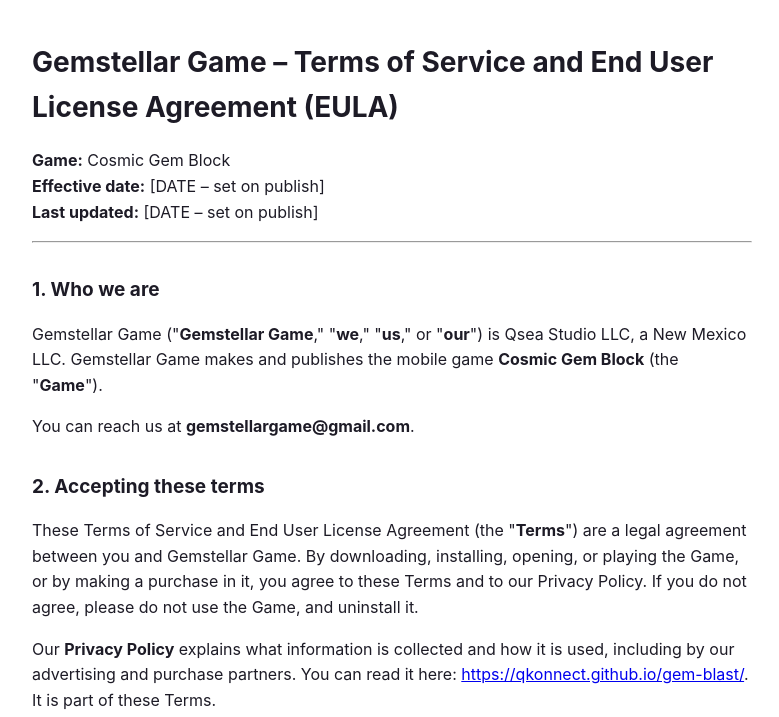
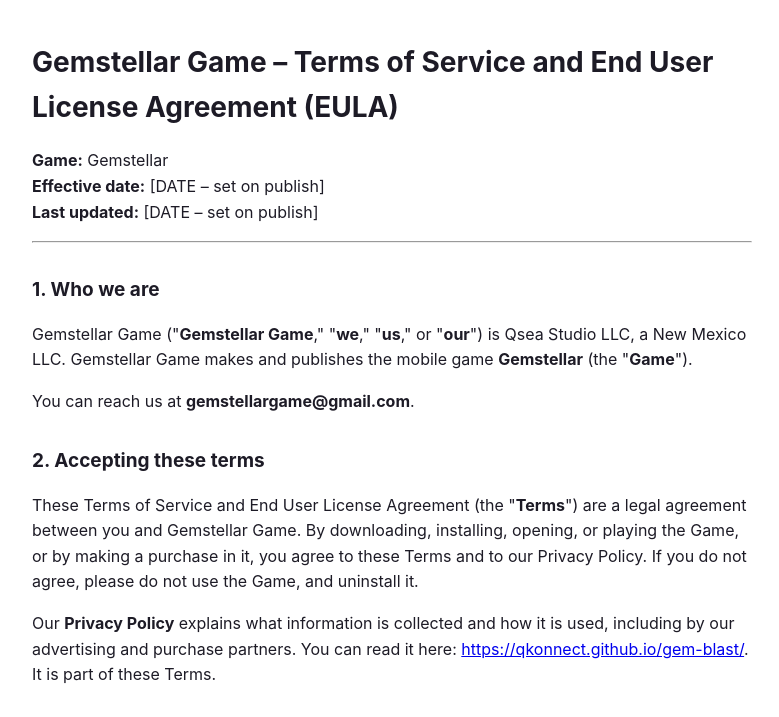
Before and after one commit to qkonnect/gem-blast, a plain HTML site: page terms.html in a window 1280 px wide. Shown: the top 717 px of the page, without its empty margins (248-1027 px from the left). Drawn offline with Linux system fonts and the light colour scheme.

Commit message:
Rename the game to Gemstellar in the Terms page.
Co-authored-by: qkonnect <qkonnect@users.noreply.github.com>

```diff
--- a/terms.html
+++ b/terms.html
@@ -4,12 +4,12 @@
 <style>body{font:16px/1.6 -apple-system,system-ui,Segoe UI,Roboto,sans-serif;max-width:720px;margin:40px auto;padding:0 20px;color:#1d1b26}h1{font-size:28px}h2{font-size:19px;margin-top:32px}td,th{border:1px solid #ddd;padding:8px;text-align:left;vertical-align:top}table{border-collapse:collapse;width:100%;font-size:15px}</style></head>
 <body>
 <h1>Gemstellar Game – Terms of Service and End User License Agreement (EULA)</h1>
-<p><strong>Game:</strong> Cosmic Gem Block<br />
+<p><strong>Game:</strong> Gemstellar<br />
 <strong>Effective date:</strong> [DATE – set on publish]<br />
 <strong>Last updated:</strong> [DATE – set on publish]</p>
 <hr />
 <h2>1. Who we are</h2>
-<p>Gemstellar Game ("<strong>Gemstellar Game</strong>," "<strong>we</strong>," "<strong>us</strong>," or "<strong>our</strong>") is Qsea Studio LLC, a New Mexico LLC. Gemstellar Game makes and publishes the mobile game <strong>Cosmic Gem Block</strong> (the "<strong>Game</strong>").</p>
+<p>Gemstellar Game ("<strong>Gemstellar Game</strong>," "<strong>we</strong>," "<strong>us</strong>," or "<strong>our</strong>") is Qsea Studio LLC, a New Mexico LLC. Gemstellar Game makes and publishes the mobile game <strong>Gemstellar</strong> (the "<strong>Game</strong>").</p>
 <p>You can reach us at <strong>gemstellargame@gmail.com</strong>.</p>
 <h2>2. Accepting these terms</h2>
 <p>These Terms of Service and End User License Agreement (the "<strong>Terms</strong>") are a legal agreement between you and Gemstellar Game. By downloading, installing, opening, or playing the Game, or by making a purchase in it, you agree to these Terms and to our Privacy Policy. If you do not agree, please do not use the Game, and uninstall it.</p>
@@ -91,7 +91,7 @@
 <li>use the Game in a way that breaks any law or the app store's rules.</li>
 </ul>
 <h2>10. Intellectual property</h2>
-<p>The Game and everything in it — including its code, design, graphics, Diamond and Meteor artwork, original sound effects and music, text, the names "Gemstellar Game," "Gemstellar," and "Cosmic Gem Block," and related logos — are owned by Gemstellar Game or its licensors and are protected by copyright, trademark, and other laws. Except for the limited license in Section 4, nothing in these Terms gives you any rights to them.</p>
+<p>The Game and everything in it — including its code, design, graphics, Diamond and Meteor artwork, original sound effects and music, text, the names "Gemstellar Game," "Gemstellar," and "Gemstellar," and related logos — are owned by Gemstellar Game or its licensors and are protected by copyright, trademark, and other laws. Except for the limited license in Section 4, nothing in these Terms gives you any rights to them.</p>
 <p>If you send us feedback or suggestions, you agree we may use them freely without any obligation to you.</p>
 <h3>10.1 Third-party services and open-source software</h3>
 <p>The Game uses the following third-party services, each of which has its own terms and privacy practices (described further in our Privacy Policy (<a href="https://qkonnect.github.io/gem-blast/">https://qkonnect.github.io/gem-blast/</a>)):</p>
```
